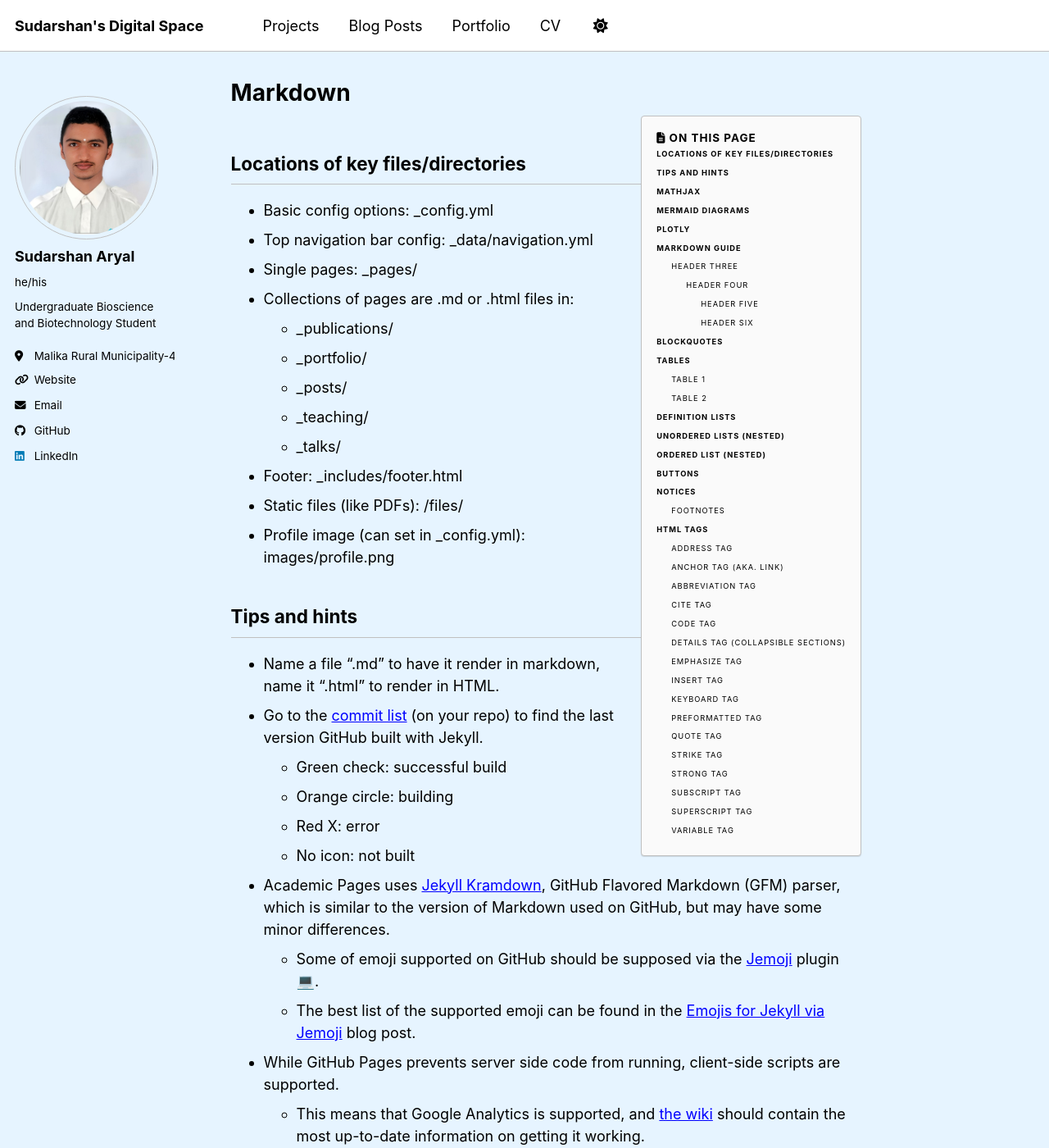
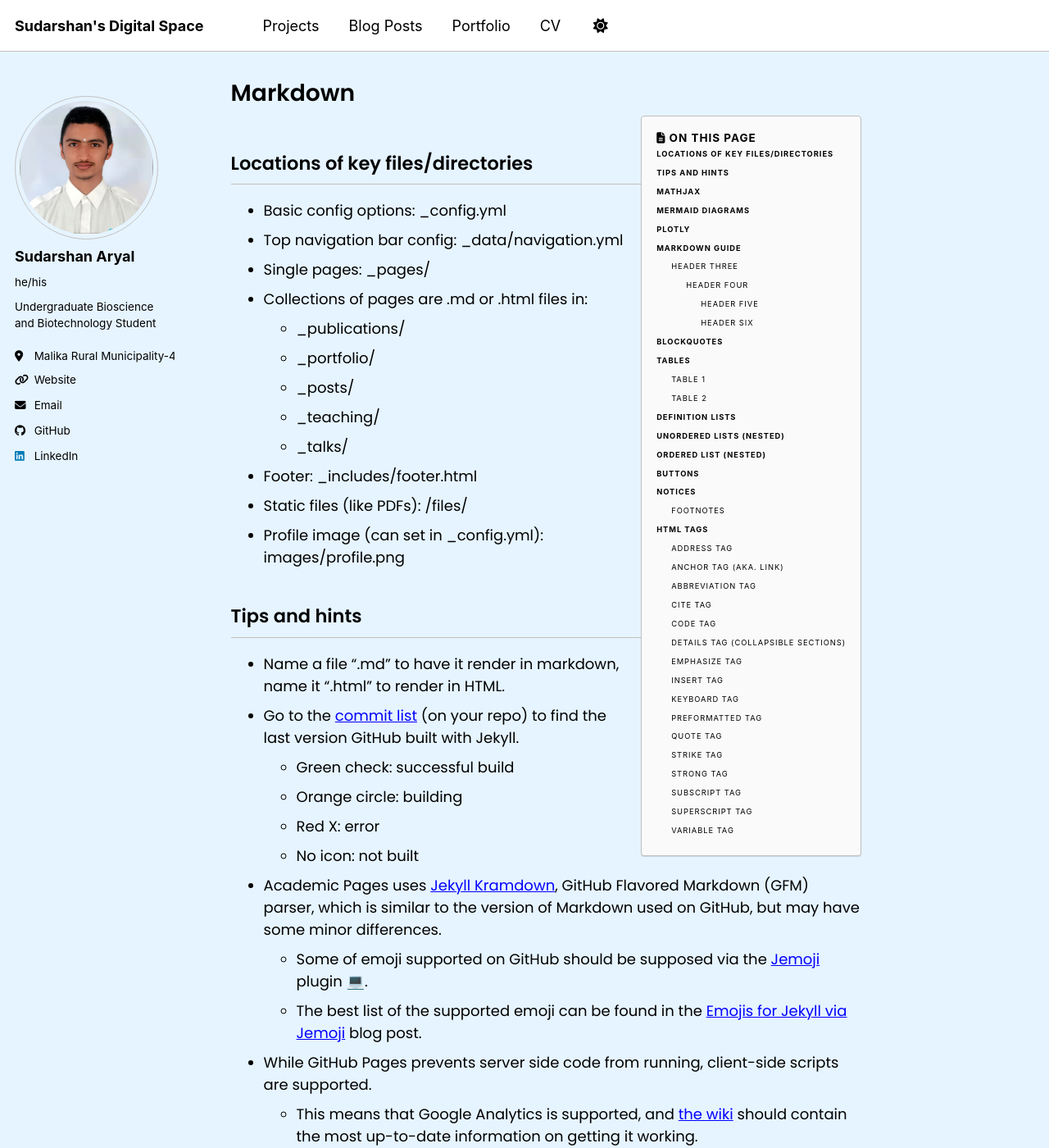
Before and after one commit to Sudu-09-Nep/sudu.github.io, a Jekyll site: the page built from _pages/markdown.md, in a window 1280 px wide and 1400 px high. Shown: the whole window at 82% size. Built offline with Jekyll 4.4.1, drawn with Linux system fonts in a browser that asks for light colours; emoji names are drawn with the system emoji font; a script bundle is joined from its source files by our own code; library files that are not in the unit come from our copies.

Commit message:
Update main.scss

```diff
--- a/assets/css/main.scss
+++ b/assets/css/main.scss
@@ -7,6 +7,8 @@
  * Note that the files are processed in the order they are imported, so they are partly
    sorted by the dependencies. Also, the first two lines of the file are required by Jekyll.
  */
+
+@import url('https://fonts.googleapis.com/css2?family=Poppins:wght@300;400;500;600&display=swap');
 
 @import
     "vendor/breakpoint/breakpoint",
@@ -223,3 +225,14 @@
 body {
   background-color: #e6f4ff;
 }
+body {
+  font-family: "Poppins", -apple-system, "SFNSText-Regular", "San Francisco",
+               "Roboto", "Segoe UI", "Helvetica Neue", "Lucida Grande",
+               Arial, sans-serif;
+}
+
+h1, h2, h3, h4, h5, h6 {
+  font-family: "Poppins", -apple-system, "SFNSText-Regular", "San Francisco",
+               "Roboto", "Segoe UI", "Helvetica Neue", "Lucida Grande",
+               Arial, sans-serif;
+}
```
